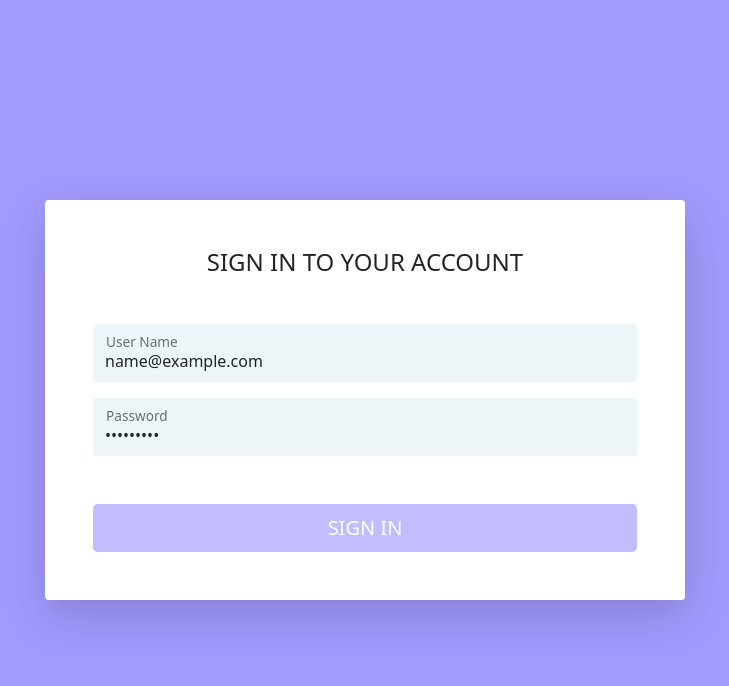
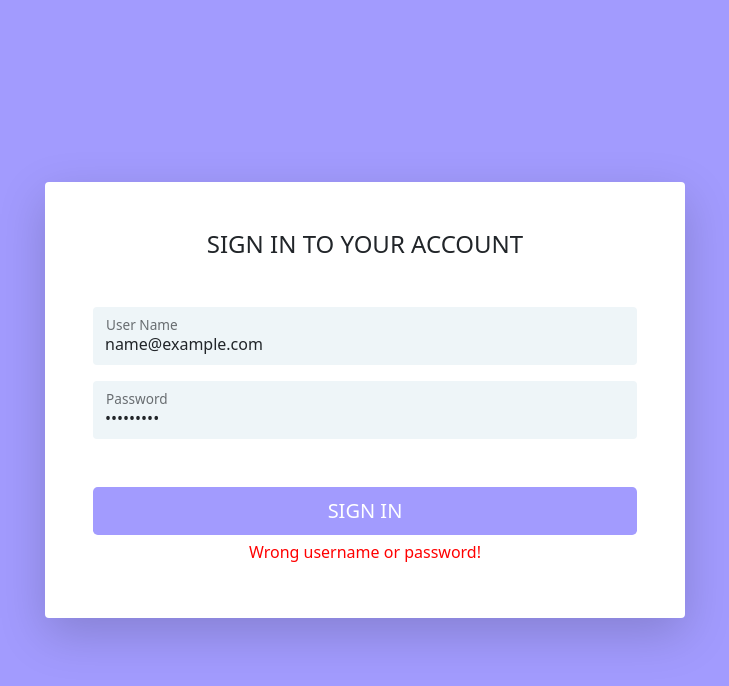
Before and after one commit to anuraggharat/Projfrontend, a React (Create React App) app: page / in a window 1280 px wide. Both pictures are taken after typing "name@example.com", "Sample123" into the empty fields and a click on the button "SIGN IN". Shown: the top 686 px of the page, without its empty margins (275-1004 px from the left). Built offline with nearby package versions, Linux system fonts and the light colour scheme; no server answers.

Commit message:
Login page update

```diff
--- a/src/App/Components/Main.js
+++ b/src/App/Components/Main.js
@@ -7,6 +7,7 @@ import CombinedChart from './Graphs/CombinedChart';
 import News from './News';
 import Faqs from './Faqs';
 import { getRevenue,putProfile } from '../Utils/getReq'
+import { toast } from "react-toastify";
 
 import {
   GridContextProvider,
@@ -78,6 +79,7 @@ const Main = (props) => {
 
     const profileUpdate = () =>{
       putProfile(items,props.user.email);
+      toast.success("Profile Updated!");
       //console.log(props.user.email);
     }
 
--- a/src/App/Pages/Login.js
+++ b/src/App/Pages/Login.js
@@ -12,7 +12,7 @@ function Login({loginUser , user, isLoggedIn}) {
     password: "",
   });
   const [loading, setLoading] = useState(false);
-
+  const [wrong, setWrong] = useState(false);
     console.log(user);
 
   const handleChange = (e) => {
@@ -29,6 +29,9 @@ function Login({loginUser , user, isLoggedIn}) {
           toast.success("Login success");
 
         } else {
+
+          setLoading(false);
+          setWrong(true);
           toast.error(res.error);
         }
         setLoading(false)
@@ -76,8 +79,11 @@ function Login({loginUser , user, isLoggedIn}) {
           </div>
           <div>
             <button className="btn bg-purple text-white btn-block w-100 btn-lg" type="submit" disabled={loading} onClick={(e)=>handleSubmit(e)}>
-              SIGN IN
+              {loading?"Signing in....":"SIGN IN"}
             </button>
+          </div>
+          <div>
+          { wrong && <h6 className="mt-2" style={{ color: 'red' }}>Wrong username or password!</h6> }
           </div>
         </form>
       </div>
```
